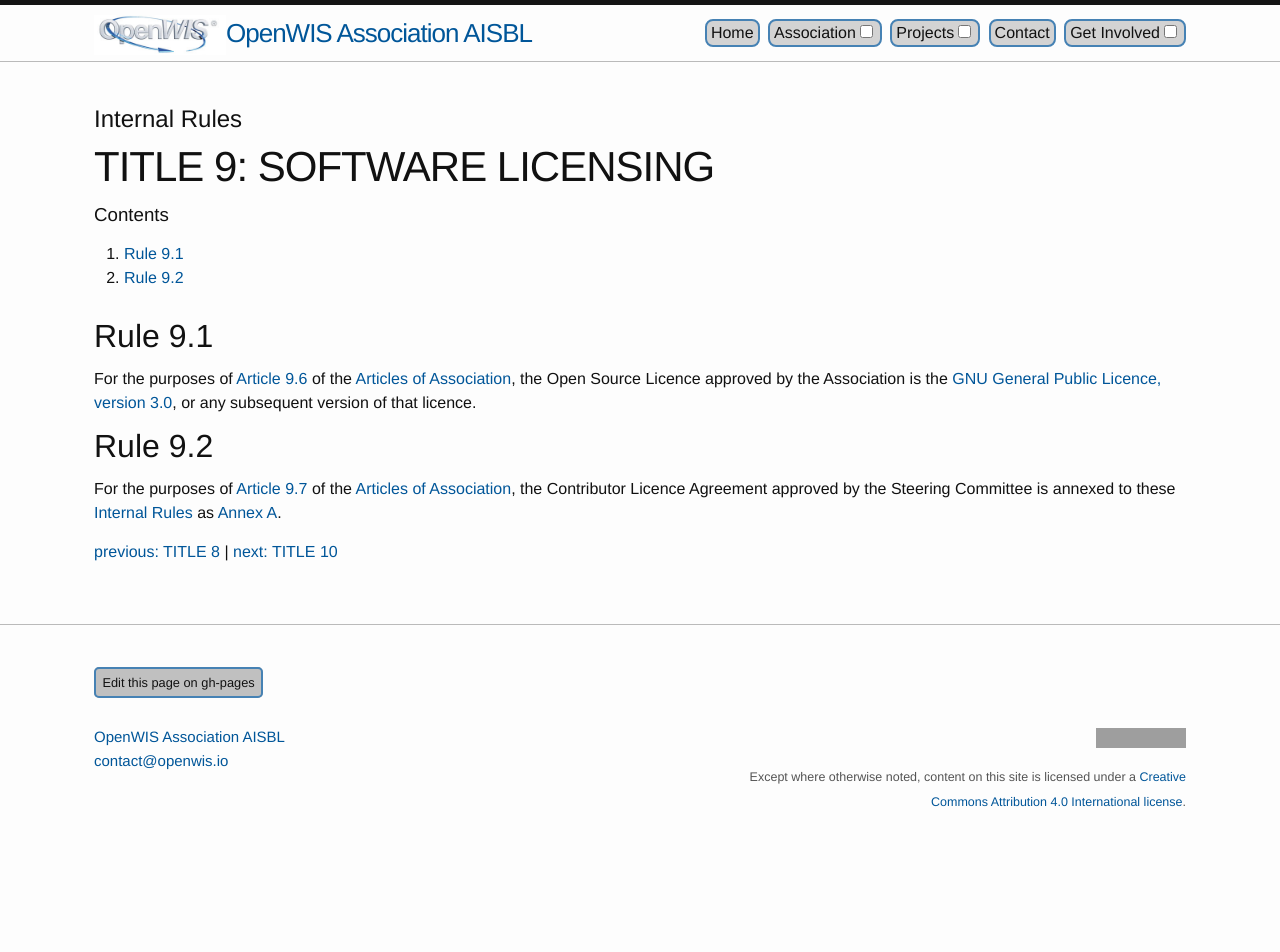
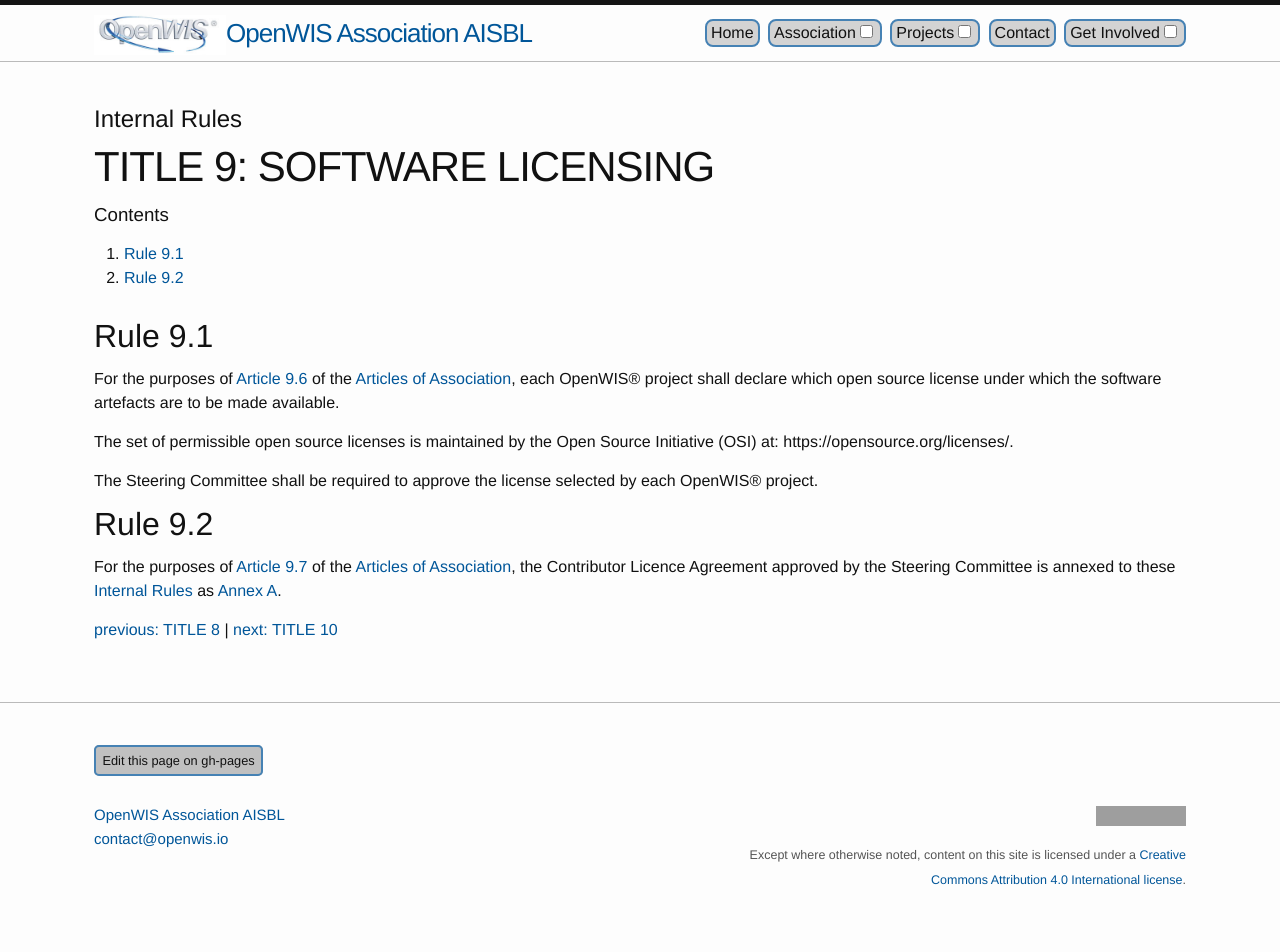
Before and after one commit to OpenWIS/openwis-documentation, a Jekyll site: the page built from rules/9-software-licensing.md, in a window 1280 px wide. Built offline with Jekyll 4.4.1, drawn with Linux system fonts in a browser that asks for light colours; before the commit the page ends 900 px from its top, so only the background shows below that; grey boxes are pictures that could not be loaded.

Commit message:
Amended Rule 9.1 as per RESOLUTION-AM-2016-08

```diff
--- a/rules/9-software-licensing.md
+++ b/rules/9-software-licensing.md
@@ -13,7 +13,11 @@
 
 <h2 id="rule-9.1">Rule 9.1</h2>
 
-For the purposes of [Article 9.6]({{ "/articles/9-organizational-partners-and-relationship-with-other-third-parties.html#article-9.6" | prepend: site.baseurl }}) of the [Articles of Association]({{ "/articles/" | prepend: site.baseurl }}), the Open Source Licence approved by the Association is the [GNU General Public Licence, version 3.0](http://www.gnu.org/licenses/gpl-3.0.en.html), or any subsequent version of that licence.
+For the purposes of [Article 9.6]({{ "/articles/9-organizational-partners-and-relationship-with-other-third-parties.html#article-9.6" | prepend: site.baseurl }}) of the [Articles of Association]({{ "/articles/" | prepend: site.baseurl }}), each OpenWIS&reg; project shall declare which open source license under which the software artefacts are to be made available.
+
+The set of permissible open source licenses is maintained by the Open Source Initiative (OSI) at: https://opensource.org/licenses/.
+
+The Steering Committee shall be required to approve the license selected by each OpenWIS&reg; project.
 
 <h2 id="rule-9.2">Rule 9.2</h2>
 
```
